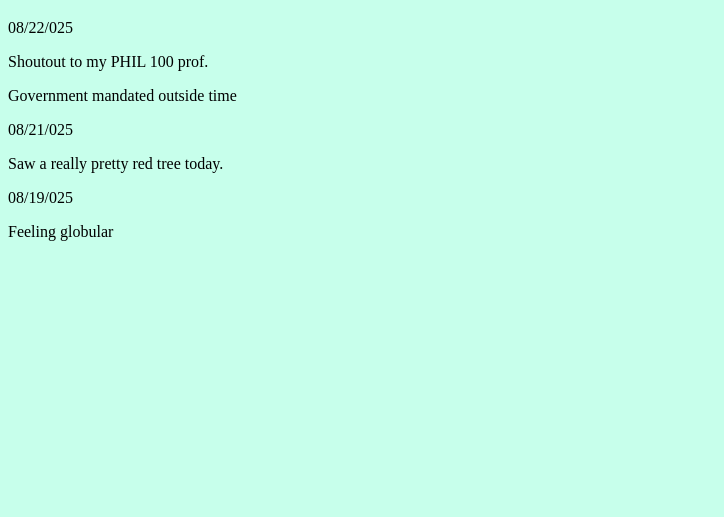
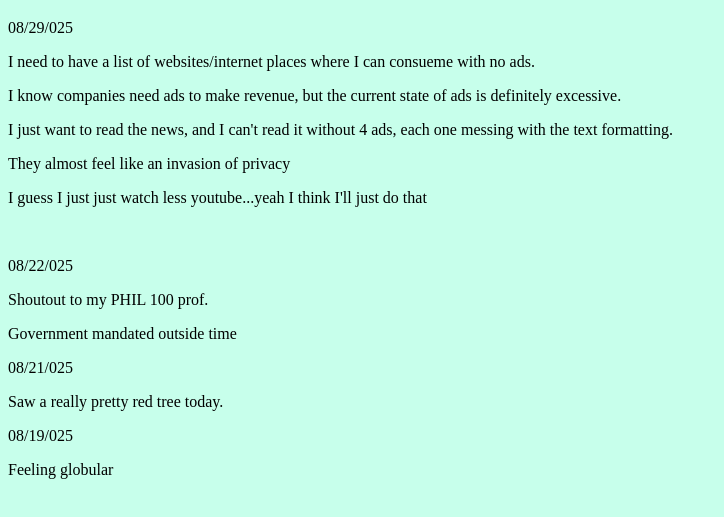
Before and after one commit to sophie006liu/layer_cake, a plain HTML site: page index.html in a window 1280 px wide. Shown: the part 87-604 px from the top of the page, without its empty margins (0-724 px from the left). Drawn offline with Linux system fonts and the light colour scheme.

Commit message:
important words to say

```diff
--- a/index.html
+++ b/index.html
@@ -8,6 +8,15 @@
 <body>
 
 <h1>sophierocks821</h1>
+
+<p>08/29/025</p>
+<p>I need to have a list of websites/internet places where I can consueme with no ads.</p>
+<p>I know companies need ads to make revenue, but the current state of ads is definitely excessive.</p>
+<p>I just want to read the news, and I can't read it without 4 ads, each one messing with the text formatting.</p>
+<p>They almost feel like an invasion of privacy</p>
+<p>I guess I just just watch less youtube...yeah I think I'll just do that</p>
+<br/>
+
 
 <p>08/22/025</p>
 <p>Shoutout to my PHIL 100 prof.</p
```
